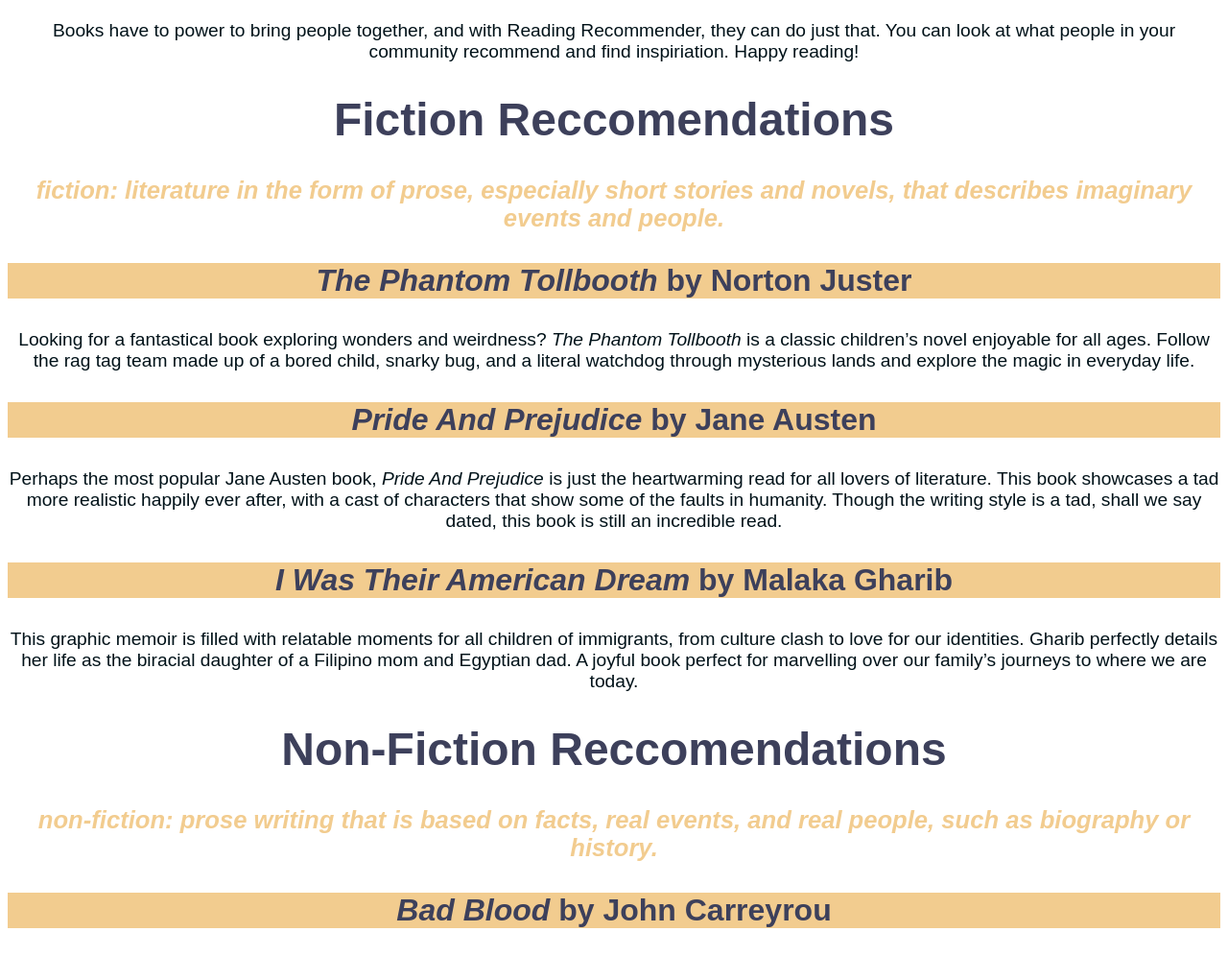
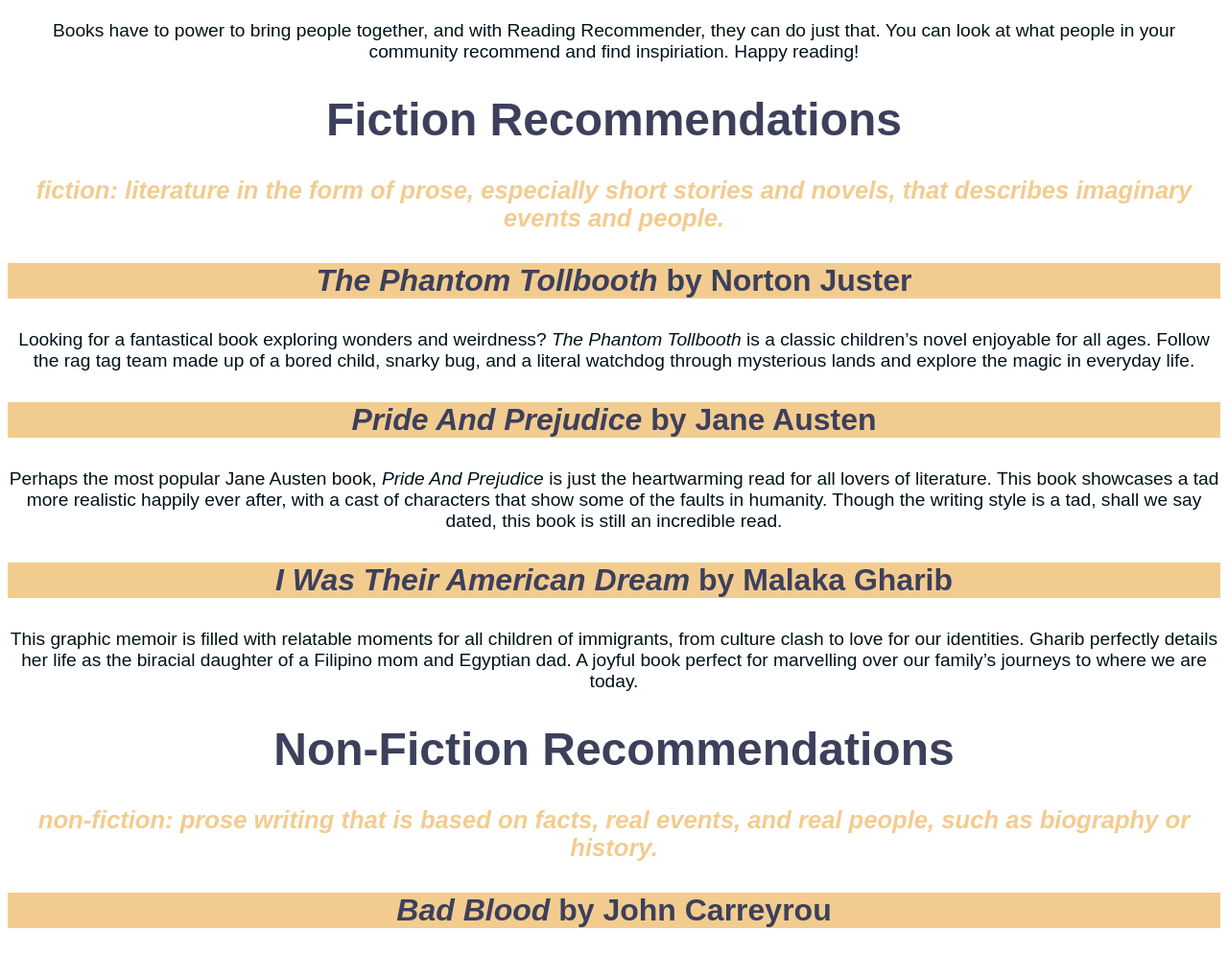
Before and after one commit to irene-da-bean/irene-da-bean.github.io, a plain HTML site: page index.html in a window 1280 px wide. Shown: the part 772-1768 px from the top of the page at 96% size. Drawn offline with Linux system fonts and the light colour scheme.

Commit message:
Add files via upload

```diff
--- a/index.html
+++ b/index.html
@@ -22,7 +22,7 @@
 
 <center>
 
-	<h1>Fiction Reccomendations</h1>
+	<h1>Fiction Recommendations</h1>
 <h2><i>fiction: literature in the form of prose, especially short stories and novels, that describes imaginary events and people.</i></h2>
 
 <h3><i>The Phantom Tollbooth</i> by Norton Juster</h3>
@@ -34,7 +34,7 @@
 <h3><i>I Was Their American Dream</i> by Malaka Gharib</h3>
 <p>This graphic memoir is filled with relatable moments for all children of immigrants, from culture clash to love for our identities. Gharib perfectly details her life as the biracial daughter of a Filipino mom and Egyptian dad. A joyful book perfect for marvelling over our family’s journeys to where we are today.</p>
 
-<h1>Non-Fiction Reccomendations</h1>
+<h1>Non-Fiction Recommendations</h1>
 <h2><i>non-fiction: prose writing that is based on facts, real events, and real people, such as biography or history.</i></h2>
 
 <h3><i>Bad Blood</i> by John Carreyrou</h3>
```
